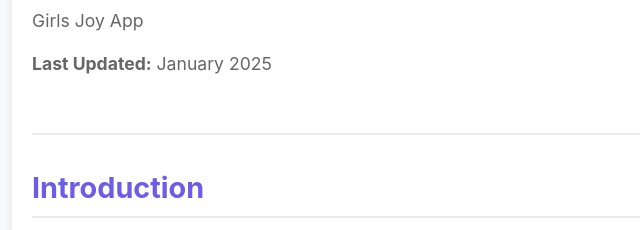
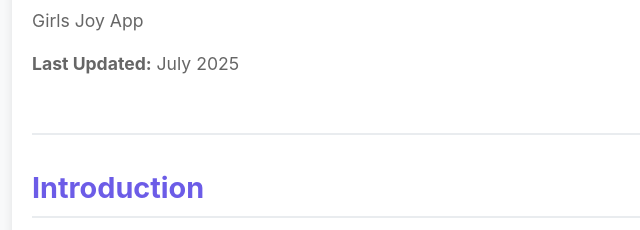
Before and after one commit to asker403/girls_joy_privacy, a plain HTML site: page privacy_policy.html in a window 1280 px wide. Shown: the part 147-377 px from the top of the page, 228-868 px from the left. Drawn offline with Linux system fonts and the light colour scheme.

Commit message:
Update privacy_policy.html

```diff
--- a/privacy_policy.html
+++ b/privacy_policy.html
@@ -120,7 +120,7 @@
         <div class="header">
             <h1>Privacy Policy</h1>
             <p>Girls Joy App</p>
-            <p><strong>Last Updated:</strong> January 2025</p>
+            <p><strong>Last Updated:</strong> July 2025</p>
         </div>
 
         <h2>Introduction</h2>
@@ -300,7 +300,7 @@
         </ul>
 
         <div class="footer">
-            <p><strong>Effective Date:</strong> January 2025</p>
+            <p><strong>Effective Date:</strong> July 2025</p>
             <p><strong>Version:</strong> 1.0</p>
         </div>
     </div>
```
